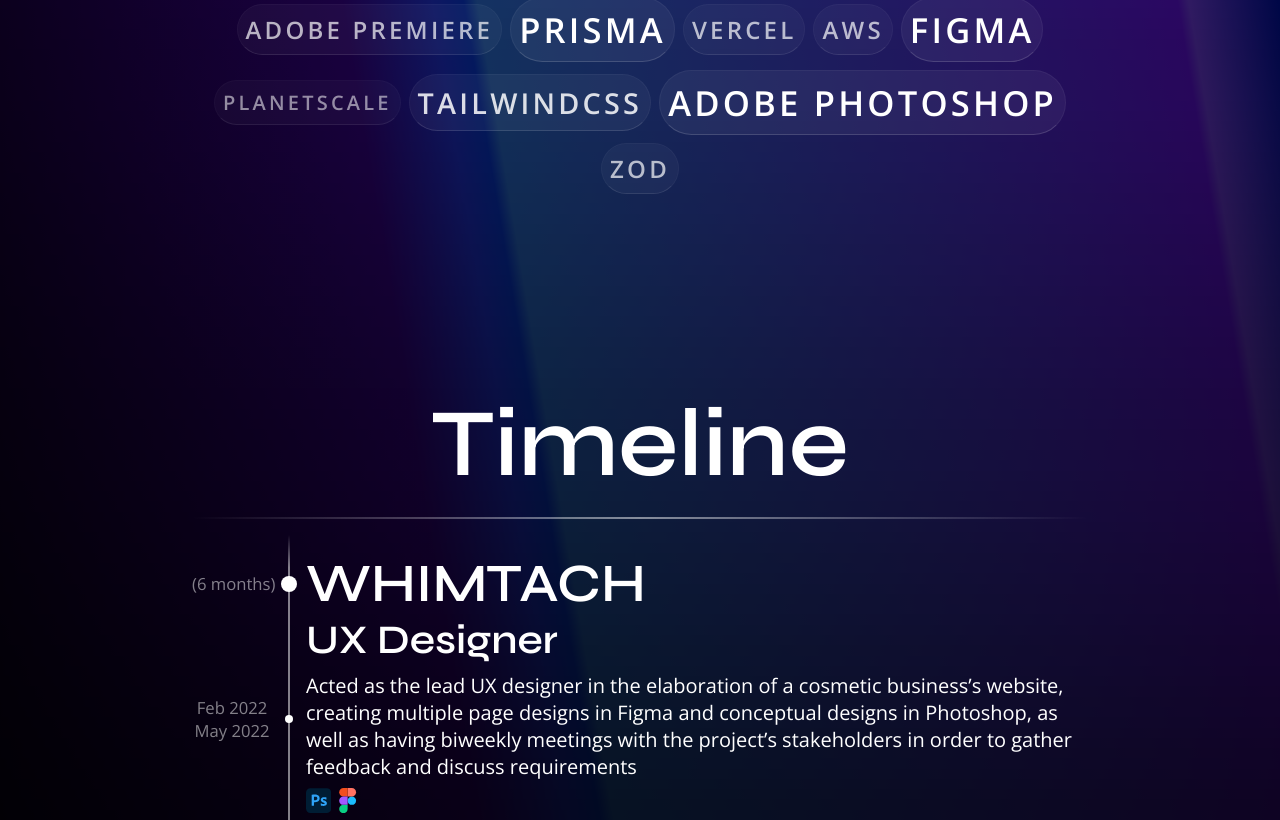
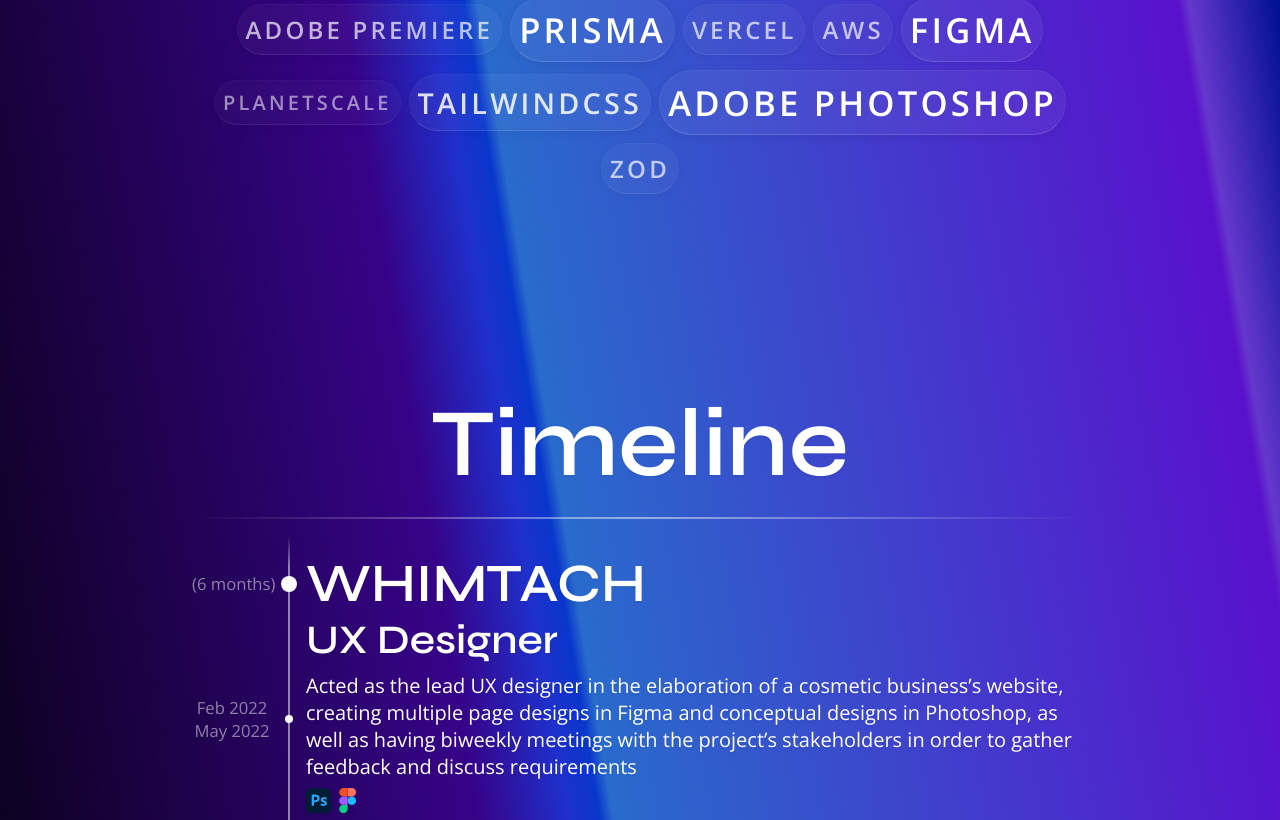
Before and after one commit to Gatinoko/Portfolio, a Next.js app: page / in a window 1280 px wide. Shown: the part 1760-2580 px from the top of the page. Built offline with nearby package versions, Linux system fonts and the light colour scheme.

Commit message:
feat(stylesheets): Implemented shadow module

```diff
--- a/app/index.scss
+++ b/app/index.scss
@@ -26,14 +26,7 @@
 		display: flex;
 		flex-direction: column;
 		align-items: center;
-		z-index: 1;
 		padding: $SPACING-XL-5XL 0 $SPACING-XL-5XL 0;
 		gap: $SPACING-XL-5XL;
-		background: linear-gradient(
-			transparent 1%,
-			var(--BG-SECONDARY-SHADE) 20%,
-			var(--BG-SECONDARY) 60%,
-			var(--BG-SECONDARY) 100%
-		);
 	}
 }
--- a/components/button/button.scss
+++ b/components/button/button.scss
@@ -15,6 +15,10 @@
 		color: var(--TEXT-DEFAULT);
 		transition-timing-function: cubic-bezier(0, 0, 0.25, 1);
 		transition: background-color 150ms, color 150ms;
+	}
+
+	.icon {
+		filter: none;
 	}
 
 	/*
--- a/components/chip-cloud/chip/chip.scss
+++ b/components/chip-cloud/chip/chip.scss
@@ -1,12 +1,15 @@
 @use '../../../styles/modules/border.module.scss' as *;
+@use '../../../styles/modules/shadow.module.scss' as *;
 @use '../../../styles/modules/typography/typography.module.scss' as *;
 
 .chip {
 	& {
 		@include base-border;
+		@include shadow-black(box-shadow);
 		width: fit-content;
 		box-sizing: border-box;
 		text-transform: uppercase;
+		text-shadow: none;
 		text-align: center;
 		border-radius: 99999px;
 		background-color: var(--BG-DEFAULT);
--- a/components/footer/footer.scss
+++ b/components/footer/footer.scss
@@ -3,12 +3,13 @@
 
 .footer {
 	& {
-		border-top: 1px solid $WHITE-5;
+		border-top: 1px solid var(--BORDER-PRIMARY);
 		padding: 1rem $SPACING-S-2XL 1rem $SPACING-S-2XL;
 		background-color: var(--BG-PRIMARY);
 	}
 
 	.copyright-notice {
 		opacity: 50%;
+		text-shadow: none;
 	}
 }
--- a/components/icon/icon.scss
+++ b/components/icon/icon.scss
@@ -1,5 +1,10 @@
-.svg {
-	fill: var(--FG-PRIMARY);
+@use '../../styles/modules/shadow.module.scss' as *;
+
+.icon {
+	& {
+		@include shadow-black(filter-shadow);
+		fill: var(--FG-PRIMARY);
+	}
 
 	/*
 		Sizes
--- a/components/icon/icon.tsx
+++ b/components/icon/icon.tsx
@@ -61,7 +61,7 @@ export function Icon({
 	onClick,
 }: IconProps) {
 	// Component CVA function
-	const icon = cva('svg', {
+	const icon = cva('icon', {
 		variants: {
 			size: {
 				['extra-large']: 'extra-large',
--- a/components/navigation/navigation.scss
+++ b/components/navigation/navigation.scss
@@ -5,7 +5,7 @@
 
 .navigation {
 	& {
-		@include shadow-black;
+		@include shadow-black();
 		display: flex;
 		flex-direction: column;
 		align-items: center;
@@ -27,11 +27,11 @@
 			box-sizing: border-box;
 			background-color: var(--BG-PRIMARY);
 			padding: 1rem $SPACING-S-2XL 1rem $SPACING-S-2XL;
-			border-bottom: 1px solid $WHITE-15;
+			border-bottom: 1px solid var(--BORDER-SECONDARY);
 		}
 
 		::-webkit-scrollbar {
-			height: 0px; /* height of horizontal scrollbar ← You're missing this */
+			height: 0px;
 		}
 
 		.desktop-button-list {
--- a/components/project-box/project-item/project-item.scss
+++ b/components/project-box/project-item/project-item.scss
@@ -1,10 +1,12 @@
 @use '../../../styles/modules/border.module.scss' as *;
+@use '../../../styles/modules/shadow.module.scss' as *;
 @use '../../../styles/modules/color/color.module.scss' as *;
 @use '../../../styles/modules/spacing.module.scss' as *;
 
 .project-item {
 	& {
 		@include base-border;
+		@include shadow-black();
 		display: flex;
 		justify-content: center;
 		width: 100%;
@@ -30,21 +32,35 @@
 
 		.title {
 			word-break: keep-all;
+			text-shadow: none;
 		}
 
 		.description {
 			height: 100%;
+			text-shadow: none;
 		}
 
 		.tech-icons {
-			display: flex;
-			gap: 0.25rem;
+			& {
+				display: flex;
+				gap: 0.25rem;
+			}
+
+			.icon {
+				filter: none;
+			}
 		}
 	}
 
 	.icon-links {
-		display: flex;
-		flex-direction: column;
-		gap: 0.5rem;
+		& {
+			display: flex;
+			flex-direction: column;
+			gap: 0.5rem;
+		}
+
+		.icon {
+			filter: none;
+		}
 	}
 }
--- a/styles/_elements.scss
+++ b/styles/_elements.scss
@@ -1,3 +1,4 @@
+@use './modules/shadow.module.scss' as *;
 @use './modules/typography/typography.module.scss' as *;
 @use './modules/color/color.module.scss' as *;
 
@@ -10,6 +11,7 @@ h3,
 h4,
 h5,
 h6 {
+	@include shadow-black(text-shadow);
 	color: var(--FG-PRIMARY);
 	margin: 0px;
 	word-break: break-word;
@@ -21,6 +23,7 @@ h6 {
 p {
 	& {
 		@include body-r;
+		@include shadow-black(text-shadow);
 		color: var(--FG-PRIMARY);
 		margin: 0px;
 		word-break: break-word;
--- a/styles/modules/shadow.module.scss
+++ b/styles/modules/shadow.module.scss
@@ -3,6 +3,12 @@
 /*
 	Custom shadow mixins
 */
-@mixin shadow-black {
-	box-shadow: 0px 10px 25px 5px $BLACK-25;
+@mixin shadow-black($shadow-type: box-shadow) {
+	@if $shadow-type == box-shadow {
+		box-shadow: 0px 0.125rem 0.5rem 0.125rem $BLACK-5;
+	} @else if $shadow-type == text-shadow {
+		text-shadow: 0px 0.125rem 0.125rem $BLACK-5;
+	} @else if $shadow-type == filter-shadow {
+		filter: drop-shadow(0px 0.125rem 0.125rem $BLACK-5);
+	}
 }
```
